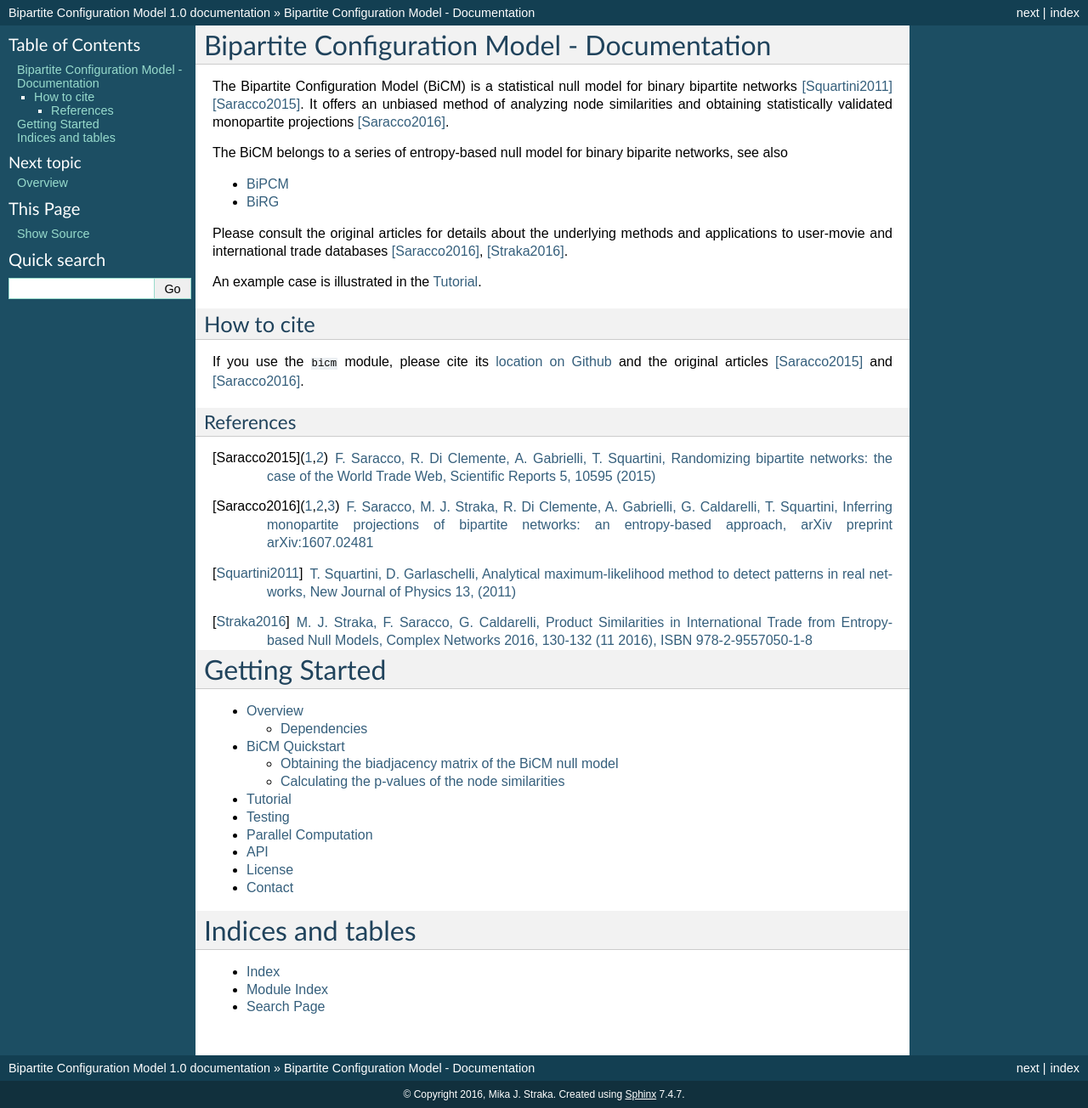
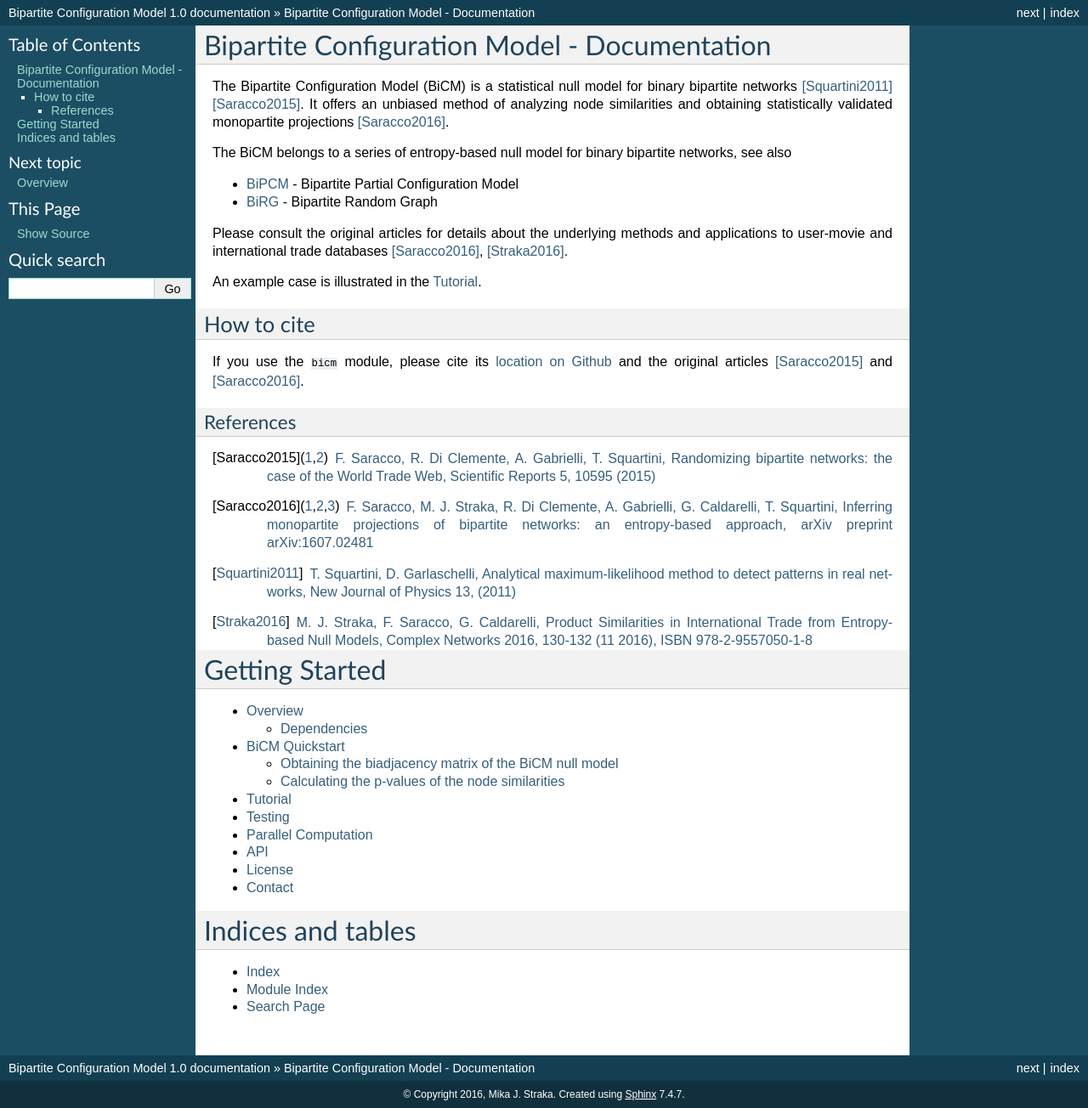
Before and after one commit to tsakim/bicm, a Sphinx documentation site: the page built from docs/index.rst, in a window 1280 px wide. Shown: the whole page at 85% size. Built offline with Sphinx 7.4.7, drawn with Linux system fonts in a browser that asks for light colours.

```diff
--- a/docs/index.rst
+++ b/docs/index.rst
@@ -6,11 +6,11 @@ bipartite networks [Squartini2011]_ [Saracco2015]_. It offers an unbiased method
 similarities and obtaining statistically validated monopartite projections
 [Saracco2016]_.
 
-The BiCM belongs to a series of entropy-based null model for binary biparite
+The BiCM belongs to a series of entropy-based null model for binary bipartite
 networks, see also
 
-* `BiPCM <https://github.com/tsakim/bipcm>`_
-* `BiRG <https://github.com/tsakim/birg>`_
+* `BiPCM <https://github.com/tsakim/bipcm>`_ - Bipartite Partial Configuration Model
+* `BiRG <https://github.com/tsakim/birg>`_ - Bipartite Random Graph
 
 Please consult the original articles for details about the underlying methods
 and applications to user-movie and international trade databases
```
Also changed, not shown: README.md (+3 -3 lines).
